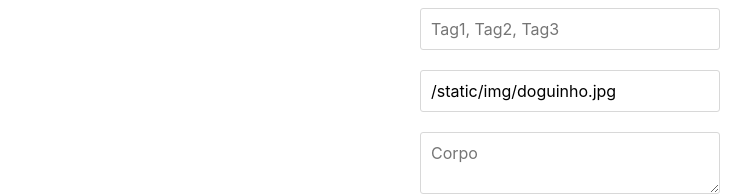
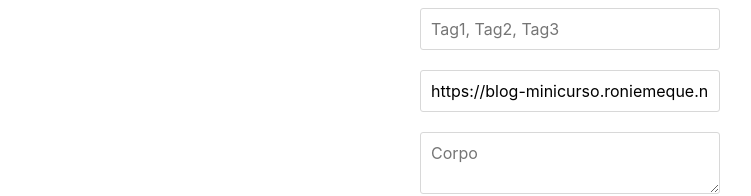
Before and after one commit to roniemeque/blog-minicurso-fatec, a Next.js app: page /novo in a window 1280 px wide. Shown: the part 175-371 px from the top of the page, without its empty margins (70-821 px from the left). Built offline with nearby package versions, Linux system fonts and the light colour scheme.

Commit message:
usando url pública de imagens

```diff
--- a/pages/novo.js
+++ b/pages/novo.js
@@ -7,7 +7,7 @@ const Novo = () => {
     titulo: "",
     tags: "",
     corpo: "",
-    thumb: "/static/img/doguinho.jpg"
+    thumb: "https://blog-minicurso.roniemeque.now.sh/static/img/doguinho.jpg"
   });
 
   const [criandoPost, setCriandoPost] = useState(false);
```
